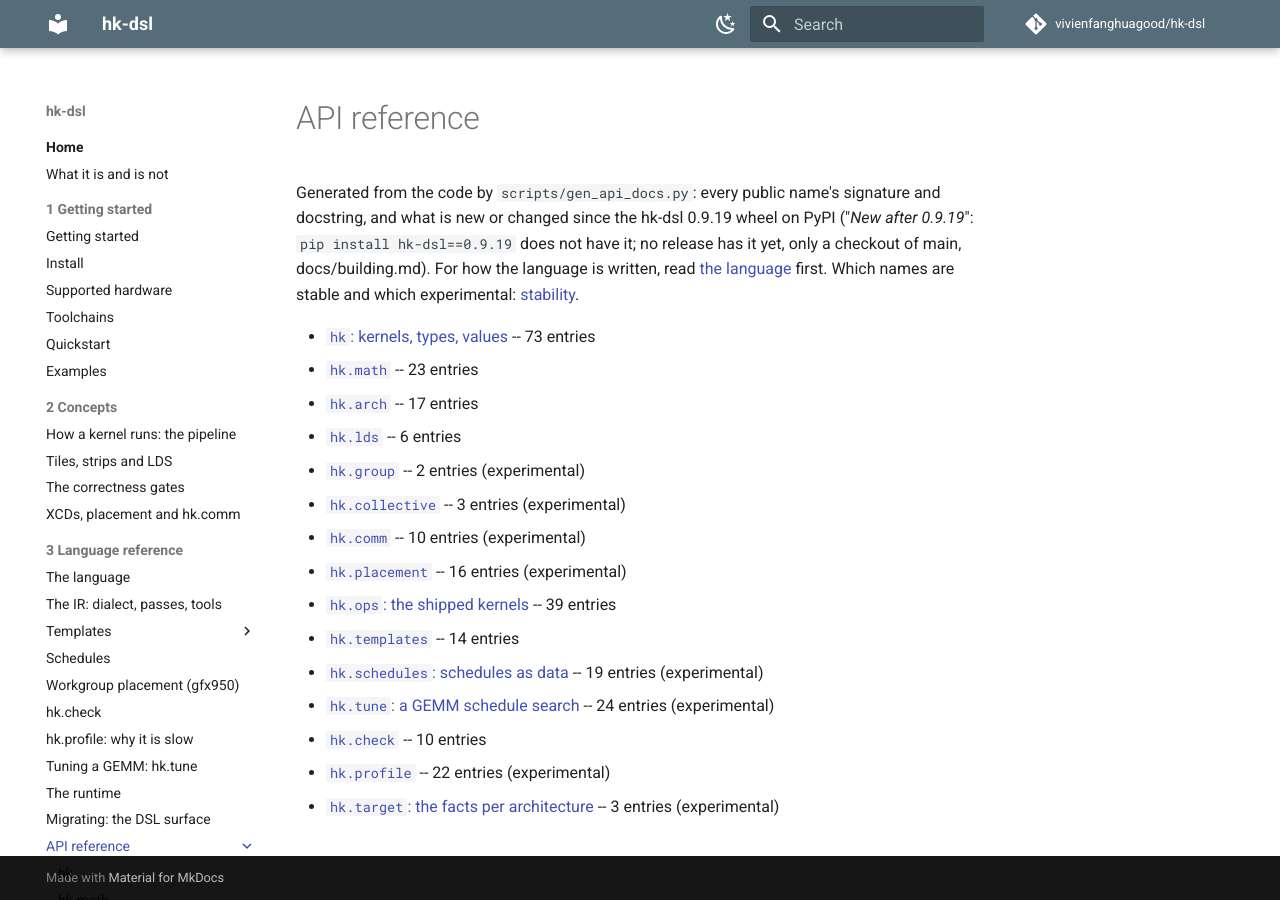
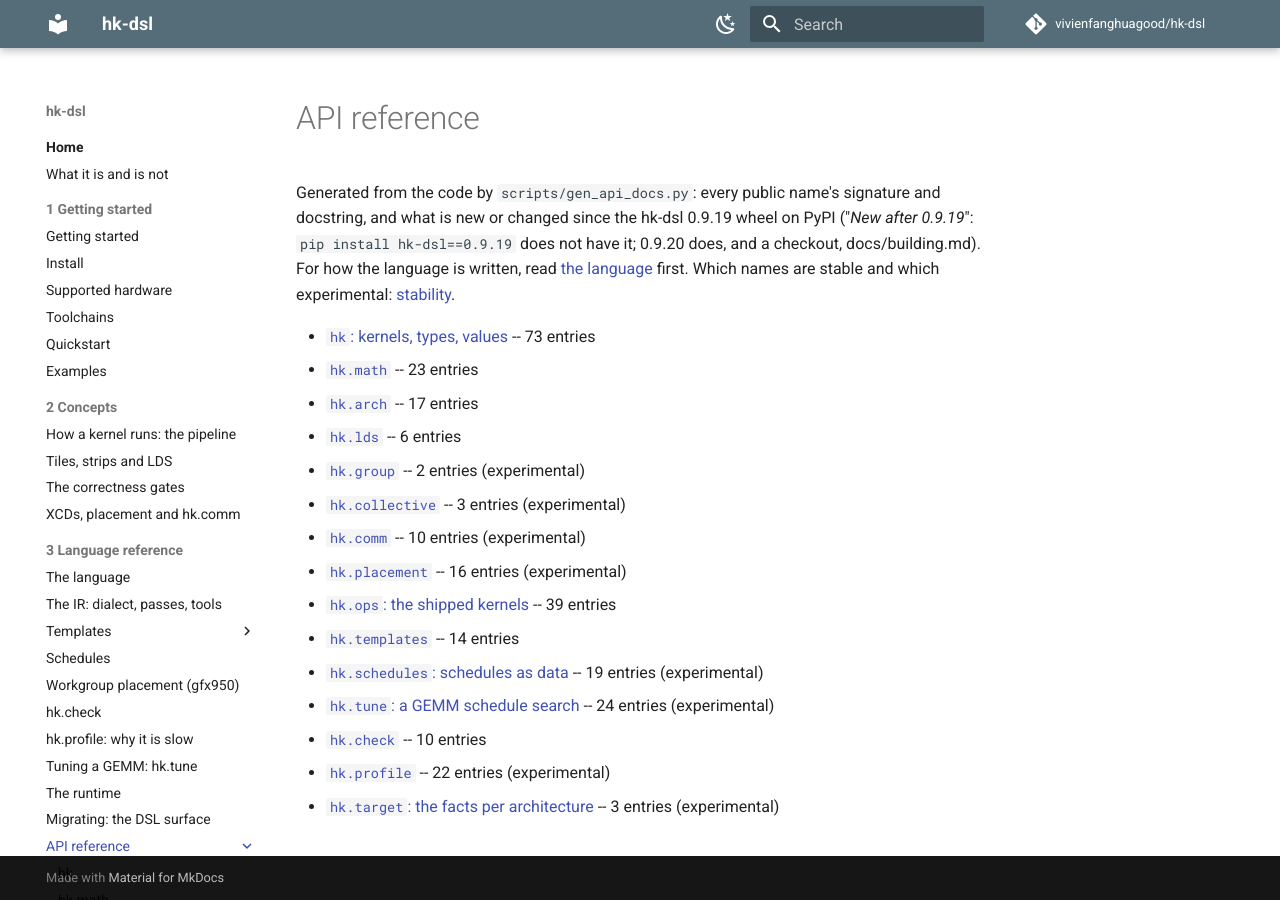
Before and after one commit to vivienfanghuagood/hk-dsl, an MkDocs documentation site: the page built from docs/api/README.md, in a window 1280 px wide. Built offline with MkDocs 1.6.1 and Material for MkDocs 9.7.7, drawn with Linux system fonts in a browser that asks for light colours; comment, search, counter and statistics services are not loaded.

Commit message:
release 0.9.20: vllm_norm on by default on gfx1201 (#366) (#369)
Version 0.9.20, RELEASE = "0.9.20", API index regenerated; the dialect stays hk-dialect-8.
CHANGELOG: Unreleased cut as 0.9.20 with the docs entries. README, llms.txt, the skill, support
matrix and toolchains name 0.9.20.

Co-authored-by: hfang <hfang@localhost>
Co-authored-by: Claude <noreply@anthropic.com>

```diff
--- a/docs/api/README.md
+++ b/docs/api/README.md
@@ -2,7 +2,7 @@
 
 # API reference
 
-Generated from the code by `scripts/gen_api_docs.py`: every public name's signature and docstring, and what is new or changed since the hk-dsl 0.9.19 wheel on PyPI ("*New after 0.9.19*": `pip install hk-dsl==0.9.19` does not have it; no release has it yet, only a checkout of main, docs/building.md). For how the language is written, read [the language](../language.md) first. Which names are stable and which experimental: [stability](../stability.md).
+Generated from the code by `scripts/gen_api_docs.py`: every public name's signature and docstring, and what is new or changed since the hk-dsl 0.9.19 wheel on PyPI ("*New after 0.9.19*": `pip install hk-dsl==0.9.19` does not have it; 0.9.20 does, and a checkout, docs/building.md). For how the language is written, read [the language](../language.md) first. Which names are stable and which experimental: [stability](../stability.md).
 
 - [`hk`: kernels, types, values](hk.md) -- 73 entries
 - [`hk.math`](hk.math.md) -- 23 entries
--- a/llms.txt
+++ b/llms.txt
@@ -68,7 +68,7 @@ It traces and runs on both GPUs, ragged shapes (100x1000) included; `hk.check` t
 
 ## Pitfalls
 
-- The docs describe main; `pip install hk-dsl` is 0.9.19 (check `hk.__version__`). The API reference marks what is *New after 0.9.19*: on main only, in no release yet. 0.8.0 added, and 0.7.0 lacks, workgroup placement (`hk.kernel(placement=)`, `hk.Placement`, `hk.arch.xcd_count`), `hk.map_cpp`, the strip ops and element exchange. 0.6.0's synchronous `g.load` / `g.store` on gfx950 read and write past a partial last tile; 0.7.0's do not.
+- The docs describe main; `pip install hk-dsl` is 0.9.20 (check `hk.__version__`). The API reference marks what is *New after 0.9.19*: in 0.9.20, not in 0.9.19. 0.8.0 added, and 0.7.0 lacks, workgroup placement (`hk.kernel(placement=)`, `hk.Placement`, `hk.arch.xcd_count`), `hk.map_cpp`, the strip ops and element exchange. 0.6.0's synchronous `g.load` / `g.store` on gfx950 read and write past a partial last tile; 0.7.0's do not.
 - Positional kernel parameters are tensors (`hk.Tensor[dtype]`, 4-D `(batch, depth, rows, cols)`; a 2-D tensor is `(rows, cols)`). Constexprs are keyword-only with a default, baked into the source: a new value is a new compile.
 - The transcendental math (gelu, dgelu, sqrt, rsqrt, silu) is fp32-only: load 16-bit data into an fp32 tile or strip (the load converts) and store it back (the store converts). `hk.math.gelu` is `F.gelu(x, approximate="tanh")`, not the erf default.
 - A strip's columns are whole chunks of `wave x run` (32 x run on gfx1100, 64 x run on gfx950): `CW=512` with `run=8` fits both. Read the wave from `hk.arch.target().wave` when a plan depends on it.
--- a/pyproject.toml
+++ b/pyproject.toml
@@ -4,7 +4,7 @@ build-backend = "setuptools.build_meta"
 
 [project]
 name = "hk-dsl"
-version = "0.9.19"
+version = "0.9.20"
 description = "A general-purpose Python DSL for AMD GPU kernels on RDNA and CDNA, with build-time gates against silent tile-level errors (spills, missing waits, MFMA hazards). Its largest end-to-end gains today are on Radeon (RDNA3/RDNA4), through vLLM and SGLang."
 # Release wheels are cp310, cp311, cp312 and cp313 (each carries MLIR bindings for one
 # CPython); another 3.x builds from source (docs/building.md). CI tests 3.10 and 3.12.
```
Also changed, not shown: CHANGELOG.md (+18 -4 lines), README.md (+1 -1 lines), docs/support-matrix.md (+1 -1 lines), docs/toolchains.md (+1 -1 lines), skills/hk-kernel/SKILL.md (+1 -1 lines), 2 other files.
